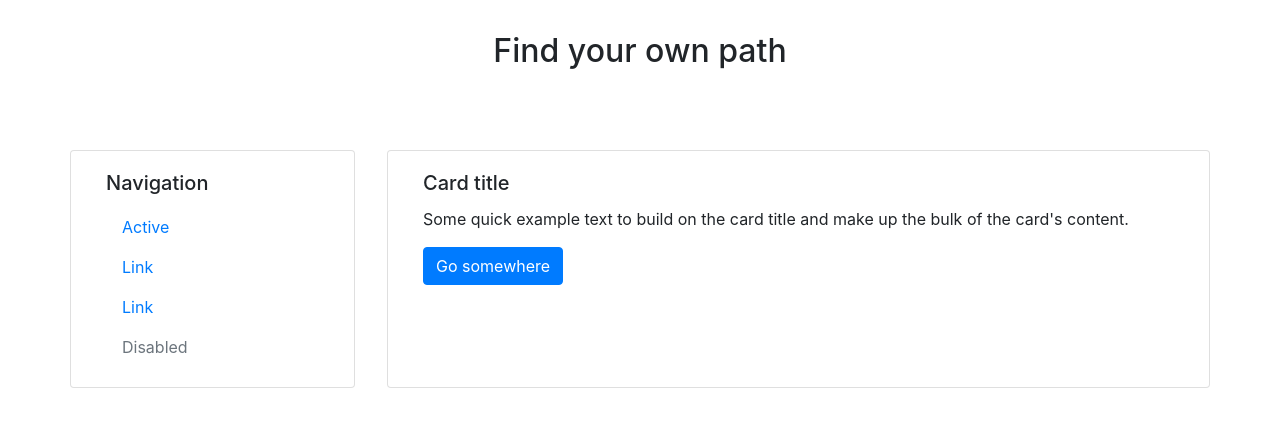
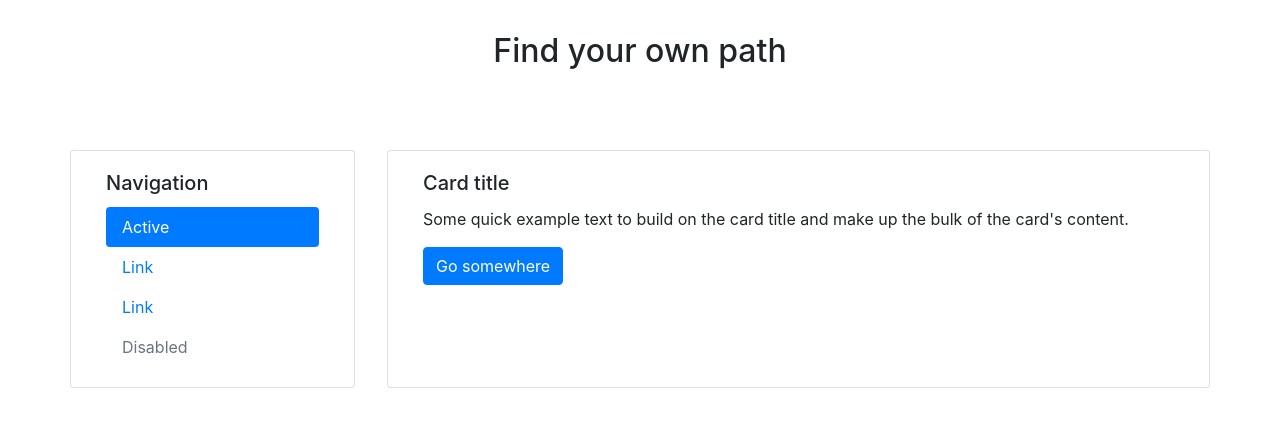
Before and after one commit to SiwyKrzysiek/find-your-path, a React (Create React App) app: page / in a window 1280 px wide. Shown: the top 424 px of the page. Built offline with nearby package versions, Linux system fonts and the light colour scheme.

Commit message:
Move navigation to separate file

```diff
--- a/src/App.js
+++ b/src/App.js
@@ -1,7 +1,16 @@
 import React from 'react';
-// import logo from './logo.svg';
+import {
+  BrowserRouter as Router,
+  Route,
+  Link,
+  Switch,
+  matchPath,
+  Redirect
+} from "react-router-dom";
+import 'bootstrap/dist/css/bootstrap.css'
 import './App.css';
-import 'bootstrap/dist/css/bootstrap.css'
+
+import Navigation from "./Navigation.js"
 
 class App extends React.Component {
   constructor(props) {
@@ -22,25 +31,7 @@ class App extends React.Component {
         <main className="container">
           <div className="row">
 
-            <div className="card col-3 navigation">
-              <div className="card-body">
-                <h5 className="card-title">Navigation</h5>
-                <ul class="nav flex-column">
-                  <li class="nav-item">
-                    <a class="nav-link active" href="#">Active</a>
-                  </li>
-                  <li class="nav-item">
-                    <a class="nav-link" href="#">Link</a>
-                  </li>
-                  <li class="nav-item">
-                    <a class="nav-link" href="#">Link</a>
-                  </li>
-                  <li class="nav-item">
-                    <a class="nav-link disabled" href="#">Disabled</a>
-                  </li>
-                </ul>
-              </div>
-            </div>
+            <Navigation></Navigation>
 
             <div className="card col" style={{ "width": "18rem;" }}>
               {/* <img src="..." className="card-img-top" alt="..." /> */}
--- /dev/null
+++ b/src/Navigation.js
@@ -0,0 +1,27 @@
+import React from "react";
+
+export default function Navigation(props) {
+    return (
+        <div className="card col-3 navigation">
+            <div className="card-body">
+
+                <h5 className="card-title">Navigation</h5>
+
+                <ul class="nav nav-pills flex-column">
+                    <li class="nav-item">
+                        <a class="nav-link active" href="#">Active</a>
+                    </li>
+                    <li class="nav-item">
+                        <a class="nav-link" href="#">Link</a>
+                    </li>
+                    <li class="nav-item">
+                        <a class="nav-link" href="#">Link</a>
+                    </li>
+                    <li class="nav-item">
+                        <a class="nav-link disabled" href="#">Disabled</a>
+                    </li>
+                </ul>
+            </div>
+        </div>
+    );
+}
```
